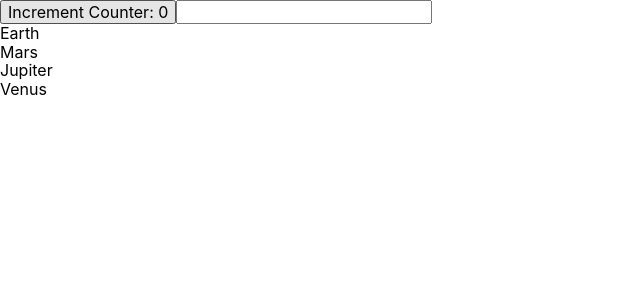
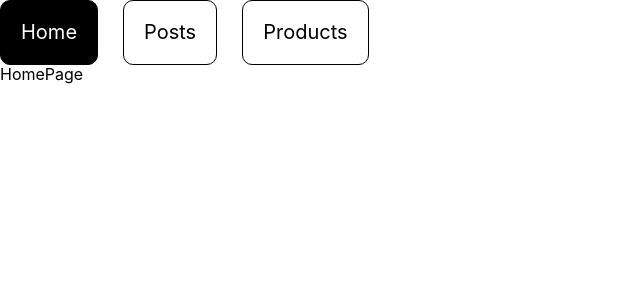
Before and after one commit to Maxim4ik118/fson-89, a React (Create React App) app: page / in a window 1280 px wide. Shown: the top 300 px of the page, without its empty margins (0-640 px from the left). Built offline with nearby package versions, Linux system fonts and the light colour scheme.

Commit message:
new: routes;

```diff
--- a/package.json
+++ b/package.json
@@ -12,6 +12,7 @@
     "react": "^18.1.0",
     "react-dom": "^18.1.0",
     "react-loader-spinner": "^5.4.5",
+    "react-router-dom": "^6.18.0",
     "react-scripts": "5.0.1",
     "styled-components": "^6.1.0",
     "web-vitals": "^2.1.3"
--- a/src/components/App.jsx
+++ b/src/components/App.jsx
@@ -1,112 +1,56 @@
-import { useContext, useEffect, useState } from 'react';
-import { nanoid } from 'nanoid';
+import HomePage from 'pages/HomePage';
+import PostDetails from 'pages/PostDetails';
+import PostsPage from 'pages/PostsPage';
+import { ProductsPage } from 'pages/ProductsPage';
+import { NavLink, Route, Routes } from 'react-router-dom';
 
-// import { Product } from 'components/Product/Product';
-// import Section from 'components/Section/Section';
-// import ProductForm from './ProductForm/ProductForm';
-import { Product, ProductForm, Section } from 'components';
-import Modal from './Modal/Modal';
+/*
+1. Обгорнути весь App в компонент BrowserRouter
+2. Прописати маршрути та компоненти Link|NavLink
+3. Підготувати компоненти Route для кожноъ сторінки за певною адресою.
+4. Якщо нам потрібно зробити шаблонну сторінку для багатьох однотипних даних,
+    нам потрібно використовувати динамічні параметри '/posts/:postId'
+5. Щоб у користувача була змога потрабити на конкретну шаблонну сторінку
+    ми у компоненті Link або NavLink вказуємо маршрут наступним чином <Link to={`/posts/${post.id}`}>
 
-import css from './App.module.css';
-import { ModalContext } from 'context/ModalContext';
 
-const productsData = [
-  {
-    id: 'Wdawdawd',
-    title: 'Tacos With Lime M',
-    price: 5.85,
-    discount: 15,
-  },
-  {
-    id: '312dwadawd',
-    title: 'Tacos With Lime XXL',
-    price: 10.99,
-    discount: 30,
-  },
-  {
-    id: '@#21dwdaw',
-    title: 'Tacos With Lime XL',
-    price: 6.99,
-    discount: null,
-  },
-  {
-    id: 'd12dsda@@!',
-    title: 'Tacos S',
-    price: 1.5,
-    discount: null,
-  },
-  {
-    id: 'DWafg32fd23f2',
-    title: 'Tacos With Cheese',
-    price: 3.4,
-    discount: 0.2,
-  },
-];
+Етапи роботи з маршрутеризацією:
+1. Змінити адресний рядок браузера за допомогою компонти Link або NavLink маршрут вказуємо
+   в (пропс to).
+2. Підготувати компонент Route для відображення конкретної сторінки за певним
+   шляхом(пропс path).
+
+РЕМАРКА!!!
+Тег <a href="..." target="_blank" rel="noopener noreferrer"></a> Ми використовуємо для
+   всіх зовнішніх посиланнь(фейсбук, гугель, ютубе, інтаграми).
+Тег <NavLink to="..."></NavLink> або <Link to="..."></Link> Ми використовуємо виключно
+   для навігації всередині нашого додатку.
+*/
 
 export const App = () => {
-  const [products, setProducts] = useState(() => {
-    const stringifiedProducts = localStorage.getItem('products');
-    const parsedProducts = JSON.parse(stringifiedProducts) ?? productsData;
-
-    return parsedProducts;
-  });
-  const { isOpenModal } = useContext(ModalContext);
-
-  useEffect(() => {
-    const stringifiedProducts = JSON.stringify(products);
-    localStorage.setItem('products', stringifiedProducts);
-  }, [products]);
-
-  const handleDeleteProduct = productId => {
-    setProducts(products.filter(product => product.id !== productId));
-  };
-
-  const handleAddProduct = productData => {
-    const hasDuplicates = products.some(
-      product => product.title === productData.title
-    );
-
-    if (hasDuplicates) {
-      alert(`Oops, produc with title '${productData.title}' already exists!`);
-      return;
-    }
-
-    const finalProduct = {
-      ...productData,
-      id: nanoid(),
-    };
-
-    setProducts([finalProduct, ...products]);
-    // setProducts(prevState => [...prevState, finalProduct])
-  };
-
-
-
-  const sortedProducts = [...products].sort((a, b) => b.discount - a.discount);
   return (
     <div>
-      <Section title="Add product Form">
-        <ProductForm handleAddProduct={handleAddProduct} />
-      </Section>
+      <header>
+        <NavLink className="header-link" to="/">
+          Home
+        </NavLink>
+        <NavLink className="header-link " to="/posts">
+          Posts
+        </NavLink>
+        <NavLink className="header-link " to="/products">
+          Products
+        </NavLink>
+      </header>
+      <main>
+        <Routes>
+          <Route path="/" element={<HomePage />} />
+          <Route path="/products" element={<ProductsPage />} />
+          <Route path="/posts" element={<PostsPage />} />
+                   {/* /posts/21dwadw */}
+          <Route path="/posts/:postId/*" element={<PostDetails />} />
 
-      <Section title="Product List">
-        <div className={css.productList}>
-          {sortedProducts.map(product => {
-            return (
-              <Product
-                key={product.id}
-                id={product.id}
-                title={product.title}
-                price={product.price}
-                discount={product.discount}
-                handleDeleteProduct={handleDeleteProduct}
-              />
-            );
-          })}
-        </div>
-      </Section>
-
-      {isOpenModal && <Modal />}
+        </Routes>
+      </main>
     </div>
   );
 };
--- a/src/components/AppWithMemoExample.jsx
+++ /dev/null
@@ -1,36 +0,0 @@
-import React, { useMemo, useState } from 'react';
-
-const AppWithMemoExample = () => {
-  const [planets, setPlanets] = useState(['Earth', 'Mars', 'Jupiter', 'Venus']);
-  const [query, setQuery] = useState('');
-  const [counter, setCounter] = useState(0);
-
-  // O(n^2)
-  // ['Earth', 'Mars', 'Jupiter', 'Venus'] | "e" -> ['Earth', 'Jupiter', 'Venus']
-
-  const filteredPlanets = useMemo(
-    () =>
-      planets.filter(planet => {
-        return planet.toLowerCase().includes(query.toLowerCase());
-      }),
-    [planets, query]
-  );
-
-  return (
-    <div>
-      <button onClick={() => setCounter(prev => prev + 1)}>
-        Increment Counter: {counter}
-      </button>
-      <input
-        type="text"
-        value={query}
-        onChange={event => setQuery(event.target.value)}
-      />
-      {filteredPlanets.map(planet => (
-        <div key={planet}>{planet}</div>
-      ))}
-    </div>
-  );
-};
-
-export default AppWithMemoExample;
--- a/src/index.css
+++ b/src/index.css
@@ -21,3 +21,19 @@ code {
 *::after {
   box-sizing: border-box;
 }
+
+.header-link {
+  text-decoration: none;
+  color: black;
+  font-size: 20px;
+  padding: 20px;
+  margin-right: 25px;
+  display: inline-flex;
+  border: 1px solid black;
+  border-radius: 10px;
+  transition: all 0.3s;
+}
+.header-link.active {
+  background-color: black;
+  color: #fff;
+}
--- a/src/index.js
+++ b/src/index.js
@@ -1,14 +1,16 @@
 import React from 'react';
 import ReactDOM from 'react-dom/client';
+import { BrowserRouter } from 'react-router-dom';
 
-// import { App } from 'components/App';
-import AppWithMemoExample from 'components/AppWithMemoExample';
+import { App } from 'components/App';
 import { ModalContextProvider } from 'context/ModalContext';
 
 import './index.css';
 
 ReactDOM.createRoot(document.getElementById('root')).render(
   <ModalContextProvider>
-    <AppWithMemoExample />
+    <BrowserRouter>
+      <App />
+    </BrowserRouter>
   </ModalContextProvider>
 );
--- /dev/null
+++ b/src/pages/HomePage.jsx
@@ -0,0 +1,11 @@
+import React from 'react';
+
+const HomePage = () => {
+  return (
+    <div>
+      HomePage
+    </div>
+  );
+}
+
+export default HomePage;
--- /dev/null
+++ b/src/pages/PostDetails.jsx
@@ -0,0 +1,57 @@
+import axios from 'axios';
+import Loader from 'components/Loader/Loader';
+import React, { useEffect, useState } from 'react';
+import { NavLink, Route, Routes, useParams } from 'react-router-dom';
+import PostsComments from './PostsComments';
+
+// /posts/0deqwe
+// /posts/dwa2123dwa241
+const PostDetails = () => {
+  const { postId } = useParams();
+  // postId -> '0deqwe';
+  // postId -> 'dwa2123dwa241';
+  const [postDetails, setPostDetails] = useState(null);
+  const [isLoading, setIsLoading] = useState(false);
+  const [error, setError] = useState(null);
+
+  useEffect(() => {
+    const fetchPostDetails = async () => {
+      try {
+        setIsLoading(true);
+        const { data } = await axios.get(
+          `https://jsonplaceholder.typicode.com/posts/${postId}`
+        );
+        setPostDetails(data);
+      } catch (error) {
+        setError(error.message);
+      } finally {
+        setIsLoading(false);
+      }
+    };
+
+    fetchPostDetails();
+  }, [postId]);
+
+  return (
+    <div>
+      <h1>Post Details</h1>
+      {error !== null && <p className="error-bage">{error}</p>}
+      {isLoading && <Loader />}
+      {postDetails !== null && (
+        <div>
+          <h2>{postDetails.title}</h2>
+          <h3>PostId: {postDetails.id}</h3>
+          <code>{postDetails.body}</code>
+        </div>
+      )}
+      <div>
+        <NavLink className="header-link" to="comments">Comments</NavLink>
+      </div>
+      <Routes>
+        <Route path="comments" element={<PostsComments />}/>
+      </Routes>
+    </div>
+  );
+};
+
+export default PostDetails;
--- a/src/components/AppWithRequests.styled.js
+++ b/src/pages/PostsPage.styled.js
@@ -1,6 +1,6 @@
 import styled from 'styled-components';
 
-export const StyledAppWithRequests = styled.div`
+export const StyledPosts = styled.div`
   max-width: 1200px;
   width: 100%;
   margin: 0 auto;
--- /dev/null
+++ b/src/pages/ProductsPage.jsx
@@ -0,0 +1,112 @@
+import { useContext, useEffect, useState } from 'react';
+import { nanoid } from 'nanoid';
+
+// import { Product } from 'components/Product/Product';
+// import Section from 'components/Section/Section';
+// import ProductForm from './ProductForm/ProductForm';
+import { Product, ProductForm, Section } from 'components';
+import Modal from 'components/Modal/Modal';
+
+import { ModalContext } from 'context/ModalContext';
+import css from 'components/App.module.css';
+
+const productsData = [
+  {
+    id: 'Wdawdawd',
+    title: 'Tacos With Lime M',
+    price: 5.85,
+    discount: 15,
+  },
+  {
+    id: '312dwadawd',
+    title: 'Tacos With Lime XXL',
+    price: 10.99,
+    discount: 30,
+  },
+  {
+    id: '@#21dwdaw',
+    title: 'Tacos With Lime XL',
+    price: 6.99,
+    discount: null,
+  },
+  {
+    id: 'd12dsda@@!',
+    title: 'Tacos S',
+    price: 1.5,
+    discount: null,
+  },
+  {
+    id: 'DWafg32fd23f2',
+    title: 'Tacos With Cheese',
+    price: 3.4,
+    discount: 0.2,
+  },
+];
+
+export const ProductsPage = () => {
+  const [products, setProducts] = useState(() => {
+    const stringifiedProducts = localStorage.getItem('products');
+    const parsedProducts = JSON.parse(stringifiedProducts) ?? productsData;
+
+    return parsedProducts;
+  });
+  const { isOpenModal } = useContext(ModalContext);
+
+  useEffect(() => {
+    const stringifiedProducts = JSON.stringify(products);
+    localStorage.setItem('products', stringifiedProducts);
+  }, [products]);
+
+  const handleDeleteProduct = productId => {
+    setProducts(products.filter(product => product.id !== productId));
+  };
+
+  const handleAddProduct = productData => {
+    const hasDuplicates = products.some(
+      product => product.title === productData.title
+    );
+
+    if (hasDuplicates) {
+      alert(`Oops, produc with title '${productData.title}' already exists!`);
+      return;
+    }
+
+    const finalProduct = {
+      ...productData,
+      id: nanoid(),
+    };
+
+    setProducts([finalProduct, ...products]);
+    // setProducts(prevState => [...prevState, finalProduct])
+  };
+
+
+
+  const sortedProducts = [...products].sort((a, b) => b.discount - a.discount);
+  return (
+    <div>
+      <Section title="Add product Form">
+        <ProductForm handleAddProduct={handleAddProduct} />
+      </Section>
+
+      <Section title="Product List">
+        <div className={css.productList}>
+          {sortedProducts.map(product => {
+            return (
+              <Product
+                key={product.id}
+                id={product.id}
+                title={product.title}
+                price={product.price}
+                discount={product.discount}
+                handleDeleteProduct={handleDeleteProduct}
+              />
+            );
+          })}
+        </div>
+      </Section>
+
+      {isOpenModal && <Modal />}
+    </div>
+  );
+};
```
Also changed, not shown: src/pages/PostsComments.jsx (added, +14 -0 lines), src/pages/PostsPage.jsx (renamed from src/components/AppWithRequests.jsx, +13 -11 lines), 1 other file (tests, documents, lock files or other folders).
